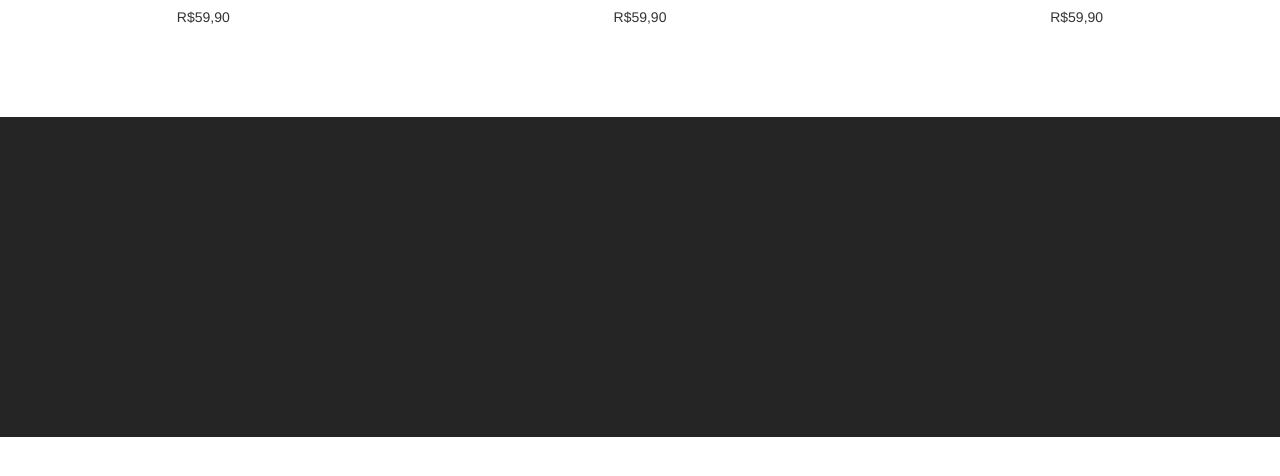
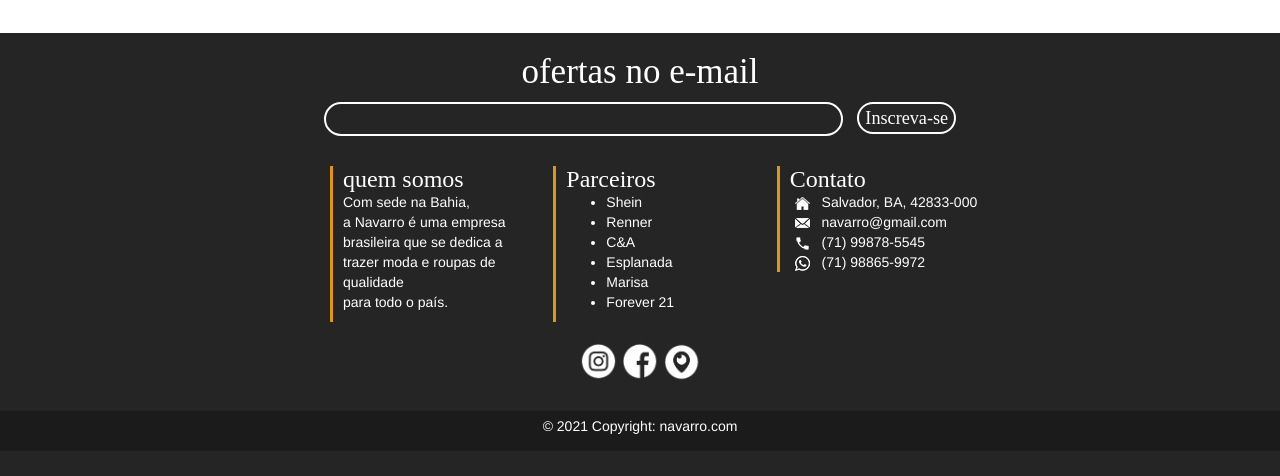
Before and after one commit to Danielle-Luz/E-commerce-Navarro, a plain HTML site: page index.html in a window 1280 px wide. Shown: the part 1210-1686 px from the top of the page. Before the commit the page ends 1647 px from the top, so only its background shows below. Drawn offline with nearby package versions, Linux system fonts and the light colour scheme; a web font is replaced by a local one.

Commit message:
adição do rodapé

```diff
--- a/css/style.css
+++ b/css/style.css
@@ -3,22 +3,28 @@
     font-family: "Gotica Moderna KK";
     src: url("Gotica Moderna KK v1.1.ttf");
 }
-li{
+body{
+    margin: 0;
+    overflow-x:hidden;
+}
+footer{
+    background-color:#252525;
+    height: 65vh;
+}
+a{
+    text-decoration: none;
+    color:#fff;
+}
+.logo{
+    font-family: "Gotica Moderna KK";
+    font-size: 8em;
+}
+.menu-link{
     display: inline-block;
     margin: 0 10px;
     border-right: 3px solid #1e479d;
     padding-right: 20px;
-}
-body{
-    margin: 0;
-}
-footer{
-    background-color:#252525;
-    height: 40vh;
-}
-.logo{
-    font-family: "Gotica Moderna KK";
-    font-size: 8em;
+
 }
 .searchbar{
     max-width: 100%;
@@ -53,6 +59,8 @@ footer{
 }
 .bebas{
     font-family: "bebas neue";
+}
+.fonte-menu{
     font-size: 1.7em;
     color: #fff;
 }
@@ -103,5 +111,57 @@ footer{
     color: #fff;
 }
 .cards-produtos{
-    padding: 80px 0px;
+    padding: 50px 0px;
 }
+
+
+.footer-div{
+    width: 70%;
+}
+.titulo-ofertas{
+    font-size: 2.5em;
+    color: #fff;
+}
+.botao-ofertas{
+    font-size: 1.3em;
+    border-radius: 20px;
+}
+.footer-input-text{
+    width: 60%;
+    margin-bottom: 30px;
+    margin-right: 10px;
+    height: 2.4em;
+    border-radius: 20px;
+}
+.forms-background{
+    background-color:transparent;
+    border: 2px solid white;
+    color: white;
+}
+.footer-div-info{
+    border-left: 3px solid #df9908;
+    padding: 0px 10px;
+    text-align: left;
+    color: white;
+    margin-left: 10px;
+}
+.footer-info-titulo{
+    font-family:"bebas neue";
+    color: white;
+    margin: 0 auto;
+}
+.footer-icon{
+    width: 3%;
+}
+.div-footer-icons{
+    margin-top:20px;
+}
+.div-copywright{
+    width: 100%;
+    margin-top: 30px;
+    padding: 5px;
+    background-color: #1b1b1b;
+}
+.div-copywright p{
+    color: white;
+}
--- a/index.html
+++ b/index.html
@@ -3,23 +3,23 @@
     <head>
         <meta charset="utf-8">
         <meta name="viewport" content="width=device-width, initial-scale=1.0">
+        <title>Navarro</title>
+        <link rel="icon" type="image/x-icon" src="img\favicon.ico">
         <link rel="stylesheet" href="https://maxcdn.bootstrapcdn.com/bootstrap/3.4.1/css/bootstrap.min.css">
         <link rel="stylesheet" href="css\style.css">
     </head>
     <body>
-        <div <!--class="container"-->>
+        <div>
             <div class="logo text-center">navarro</div>
             <div class="row container-nav">
                 <forms class="col-lg-4">
                     <input class="searchbar" type="search" name="searchbar">
                 </forms>
-                <div class="col-lg-6">
-                    <ul class="nav-links btn-group">
-                        <button class="link bebas">Feminino</button>
-                        <button class="link bebas">Masculino</button>
-                        <button class="link bebas">Não binário</button>
-                    </ul>
-                </div>
+                <nav class="col-lg-6">
+                    <button class="link bebas fonte-menu menu-link">Feminino</button>
+                    <button class="link bebas fonte-menu menu-link">Masculino</button>
+                    <button class="link bebas fonte-menu menu-link">Não binário</button>
+                </nav>
                 <div class="col-lg-2 carrinho-lista">
                     <a href="#"><img class="icon" src="img\icon-bag.png" alt="carrinho"></a>
                     <a href="#"><img class="icon" src="img\icon-lista.png" alt="lista de desejos"></a>
@@ -39,10 +39,10 @@
             </div>
             <div>
                 <center>
-                    <button class="botao-categoria bebas" type="button">blusas</button>
-                    <button class="botao-categoria bebas" type="button">calças</button>
-                    <button class="botao-categoria bebas" type="button">vestidos</button>
-                    <button class="botao-categoria bebas" type="button">saias</button>
+                    <button class="botao-categoria bebas fonte-menu" type="button">blusas</button>
+                    <button class="botao-categoria bebas fonte-menu" type="button">calças</button>
+                    <button class="botao-categoria bebas fonte-menu" type="button">vestidos</button>
+                    <button class="botao-categoria bebas fonte-menu" type="button">saias</button>
                 </center>
             </div>
            <div class="row cards-produtos">
@@ -75,7 +75,66 @@
             </div>
         </div>
         <footer>
-
+            <center>
+                <div class="container footer-div">
+                    <h3 class="bebas titulo-ofertas">ofertas no e-mail</h3>
+                    <forms>
+                        <input class="input-altura footer-input-text forms-background" type="email" name="inscrição">
+                        <button class="bebas botao-ofertas forms-background" type="button">Inscreva-se</button>
+                    </forms>
+                </div>
+            </center>
+            <center>
+                <div class="row centro">
+                    <div class="col-lg-3"></div>
+                    <div class="col-lg-2 footer-div-info">
+                        <h3 class="footer-info-titulo">quem somos</h3>
+                        <p>
+                            Com sede na Bahia,<br>a Navarro é uma empresa brasileira que se dedica a<br>trazer moda e roupas de qualidade<br>para todo o país.
+                        </p>
+                    </div>
+                    <div class="col-lg-2 footer-div-info">
+                        <h3 class="footer-info-titulo">Parceiros</h3>
+                        <ul>
+                        <li><a href="#">Shein</a></li>
+                            <li><a href="#">Renner</a></li>
+                            <li><a href="#">C&A</a></li>
+                            <li><a href="#">Esplanada</a></li>
+                            <li><a href="#">Marisa</a></li>
+                            <li><a href="#">Forever 21</a></li>
+                        </ul>
+                    </div>
+                    <div class="col-lg-2 footer-div-info">
+                        <h3 class="footer-info-titulo">Contato</h3>
+                        <adress>
+                            <div>
+                                <img src="img\pequena.png" style="display: inline; margin: 0 8px 0 5px">
+                                <p style="display: inline">Salvador, BA, 42833-000</p>
+                            </div>
+                            <div>
+                                <img src="img\email.png" style="display: inline; margin: 0 8px 0 5px">
+                                <p style="display: inline">navarro@gmail.com</p>
+                            </div>
+                            <div>
+                                <img src="img\phone.png" style="display: inline; margin: 0 8px 0 5px">
+                                <p style="display: inline">(71) 99878-5545</p>
+                            </div>
+                            <div>
+                                <img src="img\wpp.png" style="display: inline; margin: 0 8px 0 5px">
+                                <p style="display: inline">(71) 98865-9972 </p>
+                            </div>
+                        </adress>
+                    </div>
+                </div>
+                <div class="div-footer-icons">
+                    <a href="#"><img class="footer-icon" src="img\insta.png" alt="instagram"></a>
+                    <a href="#"><img class="footer-icon" src="img\fb.png" alt="facebook"></a>
+                    <a href="#"><img class="footer-icon" src="img\local.png" alt="twitter"></a>
+                </div>
+            </center>
+            <div class="div-copywright text-center">
+                <p>© 2021 Copyright: navarro.com</p>
+            </div>
         </footer>
     </body>
 </html>
```
Also changed, not shown: img/casa.png (added), img/email.png (added), img/favicon.ico (added), img/favicon.png (deleted), img/fb.png (added), img/free-whatsapp-icon-121-thumb.png (added), img/insta.png (added), img/local.png (added), img/logo.png (deleted), img/n.png (added), img/pequena.png (added), img/phone.png (added), img/wpp.png (added).
